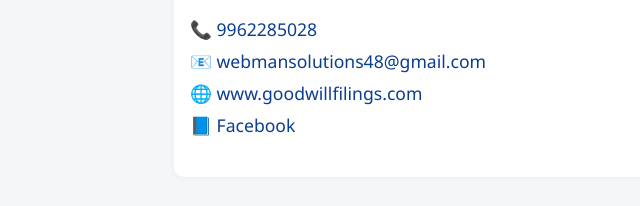
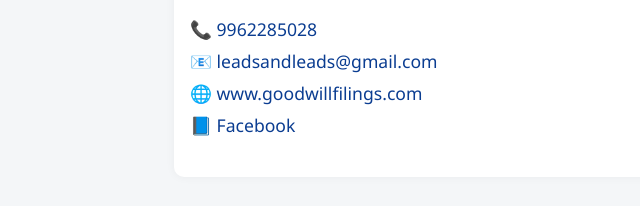
Before and after one commit to anifacts/goodwill-digital.card, a plain HTML site: page index.html in a window 1280 px wide. Shown: the part 898-1104 px from the top of the page, 0-640 px from the left. Drawn offline with Linux system fonts and the light colour scheme.

Commit message:
Update index.html gmail

```diff
--- a/index.html
+++ b/index.html
@@ -81,7 +81,7 @@
     <section class="contact">
         <h2>Contact Us</h2>
         <a href="tel:+919962285028">📞 9962285028</a>
-        <a href="mailto:webmansolutions48@gmail.com">📧 webmansolutions48@gmail.com</a>
+        <a href="leadsandleads@gmail.com">📧 leadsandleads@gmail.com</a>
         <a href="https://www.goodwillfilings.com" target="_blank">🌐 www.goodwillfilings.com</a>
         <div class="social">
             <a href="https://fb.me/5EBlf0PvP" target="_blank">📘 Facebook</a>
```
